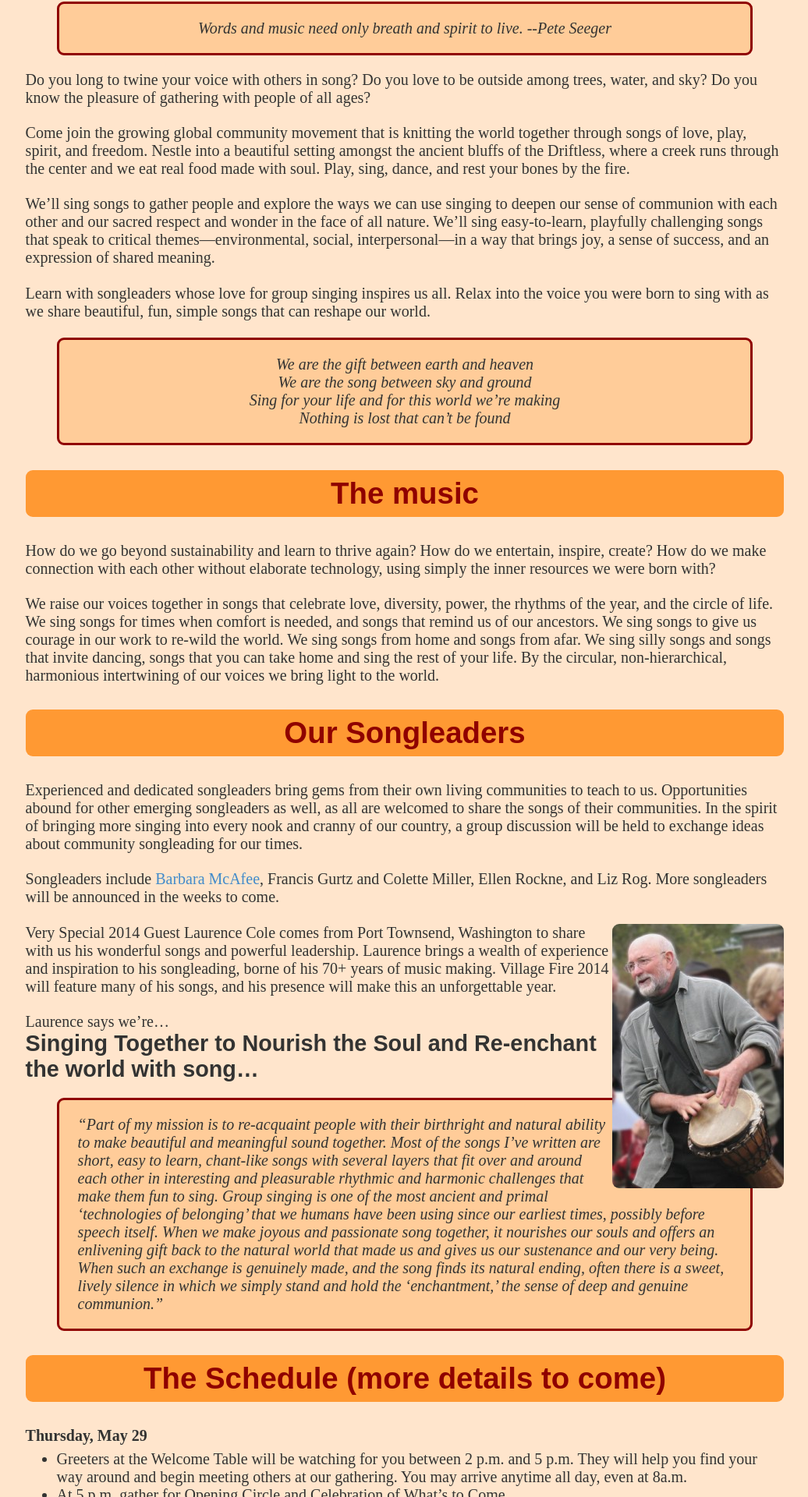
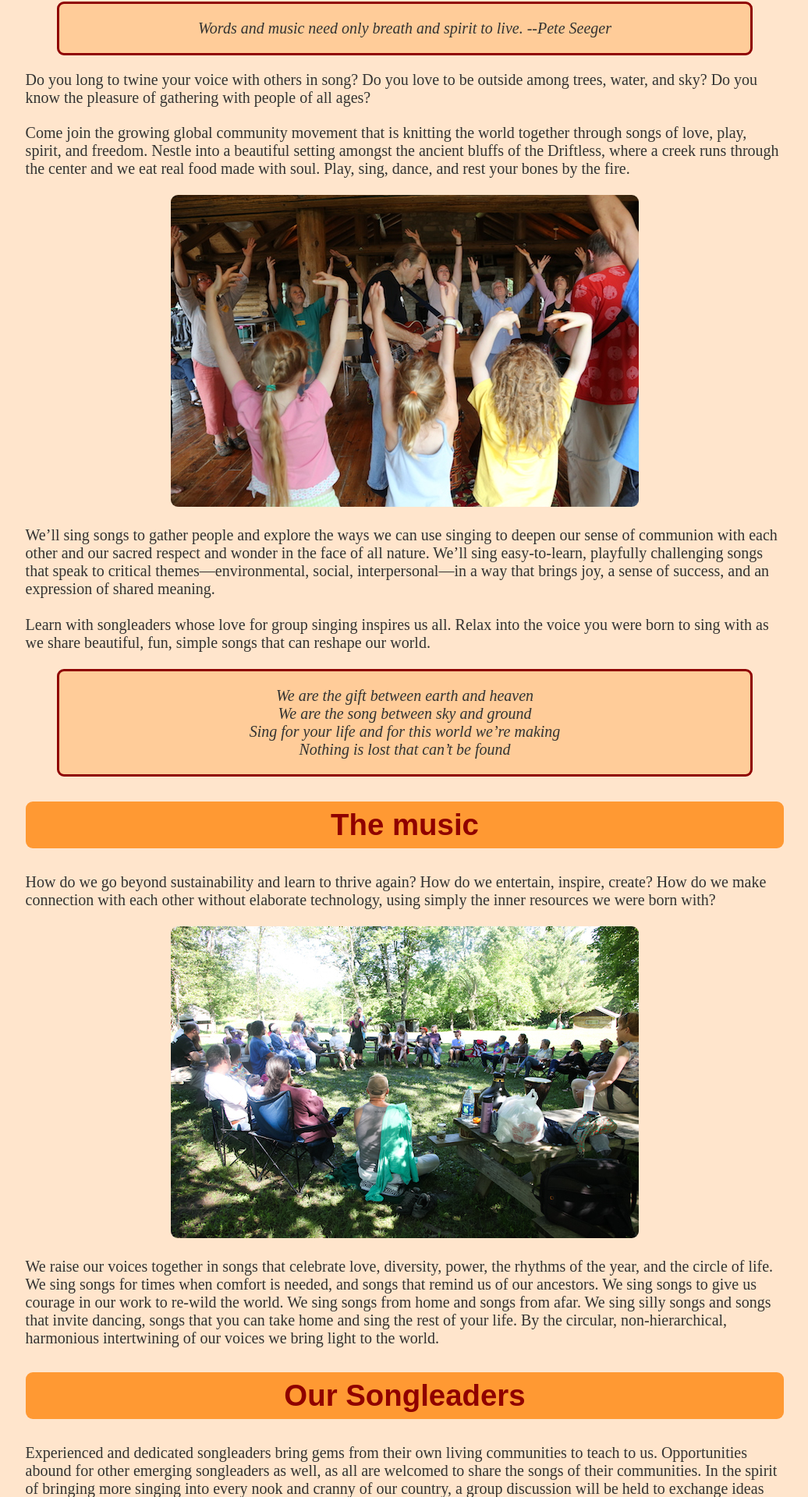
Before and after one commit to neilmb/villagefire, a Jekyll site: the page built from index.md, in a window 1280 px wide. Shown: the part 613-2533 px from the top of the page at 78% size, without its empty margins (121-1157 px from the left). Built offline with Jekyll 4.4.1, drawn with Linux system fonts in a browser that asks for light colours; some web fonts are replaced.

Commit message:
now with images big and centered

```diff
--- a/assets/css/main.css
+++ b/assets/css/main.css
@@ -1000,6 +1000,14 @@ img {
   -moz-border-radius: 9px;
   border-radius: 9px;
 }
+index img {
+  display: block;
+  margin: auto;
+}
+.center {
+  text-align: center;
+  margin-bottom: 1em;
+}
 .noround {
   border-radius: 0;
 }
--- a/index.md
+++ b/index.md
@@ -15,6 +15,8 @@ together through songs of love, play, spirit, and freedom. Nestle into a
 beautiful setting amongst the ancient bluffs of the Driftless, where a creek
 runs through the center and we eat real food made with soul. Play, sing,
 dance, and rest your bones by the fire.
+
+<div class="center"><img src="images/kidsdance.jpg"/></div>
 
 We’ll sing songs to gather people and explore the ways we can use singing to
 deepen our sense of communion with each other and our sacred respect and
@@ -40,6 +42,8 @@ How do we go beyond sustainability and learn to thrive again? How do we
 entertain, inspire, create? How do we make connection with each other without
 elaborate technology, using simply the inner resources we were born with?
 
+<div class="center"><img src="images/bigcircle.jpg"/></div>
+
 We raise our voices together in songs that celebrate love, diversity, power,
 the rhythms of the year, and the circle of life. We sing songs for times when
 comfort is needed, and songs that remind us of our ancestors. We sing songs to
@@ -58,9 +62,9 @@ communities. In the spirit of bringing more singing into every nook and cranny
 of our country, a group discussion will be held to exchange ideas about
 community songleading for our times.
 
-Songleaders include [Barbara McAfee](http://barbaramcafee.com), Francis Gurtz and Colette Miller,
-Ellen Rockne, and Liz Rog. More songleaders will be announced in the
-weeks to come.
+Songleaders include [Barbara McAfee](http://barbaramcafee.com), Francis Gurtz
+and Colette Miller, Ellen Rockne, and Liz Rog. More songleaders will be
+announced in the weeks to come.
 
 
 <img style="float:right" src="images/laurence.jpg">
@@ -134,6 +138,9 @@ to meet new friends. Time to sit around the campfire. Time to go wading in the
 creek. Time to stretch or practice yoga. Time to tell stories and jokes. Time
 to eat slow meals. Time to relax. Time to re-create our world in love and joy.
 
+<div class="center"><img src="images/kidsplay.jpg"/></div>
+
+
 ## Who is Invited?
 
 Everyone is welcome. No singing background is necessary whatsoever. We will be
@@ -142,6 +149,8 @@ we'll sound together. We will be a mix of city and rural people, and we will
 love getting to know each other. We will be a combination of many backgrounds,
 and we will be glad for it all. We will be a mix of old, young, and in-between
 people, befriending each other through the play of song.
+
+<div class="center"><img src="images/circle.jpg"/></div>
 
 ## The Setting
 
@@ -176,6 +185,8 @@ family.
 
 Base camp is fully accessible. We will work with you to be sure your needs are
 met; please help us do so by sharing your needs in advance.
+
+<div class="center"><img src="images/welcome.jpg"/></div>
 
 ## Food
 
@@ -268,6 +279,8 @@ Help for a few hours or more, as you are able, with:
 
 ## We Want to Hear Your Ideas
 
+<div style="float:right;"><img src="images/liz.jpg" width="150"/></div>
+
 On the <a href="http://www.eventbrite.com/event?eid=10717304747">Registration
 Form</a> you can tell us more about your own thoughts and ideas for Village
 Fire as well as any special needs you might have.
@@ -276,4 +289,4 @@ For questions and comments before and after you register, please contact Liz
 Rog at <a href="mailto:liz@decorahnow.com">liz@decorahnow.com</a> or
 563-382-8013.
 
-<div style="text-align:center;color:#8F0000">Come let us wrap ourselves in all of these things.</div>
+<div style="text-align:center;clear:both;color:#8F0000">Come let us wrap ourselves in all of these things.</div>
```
Also changed, not shown: assets/less/page.less (+8 -0 lines).
